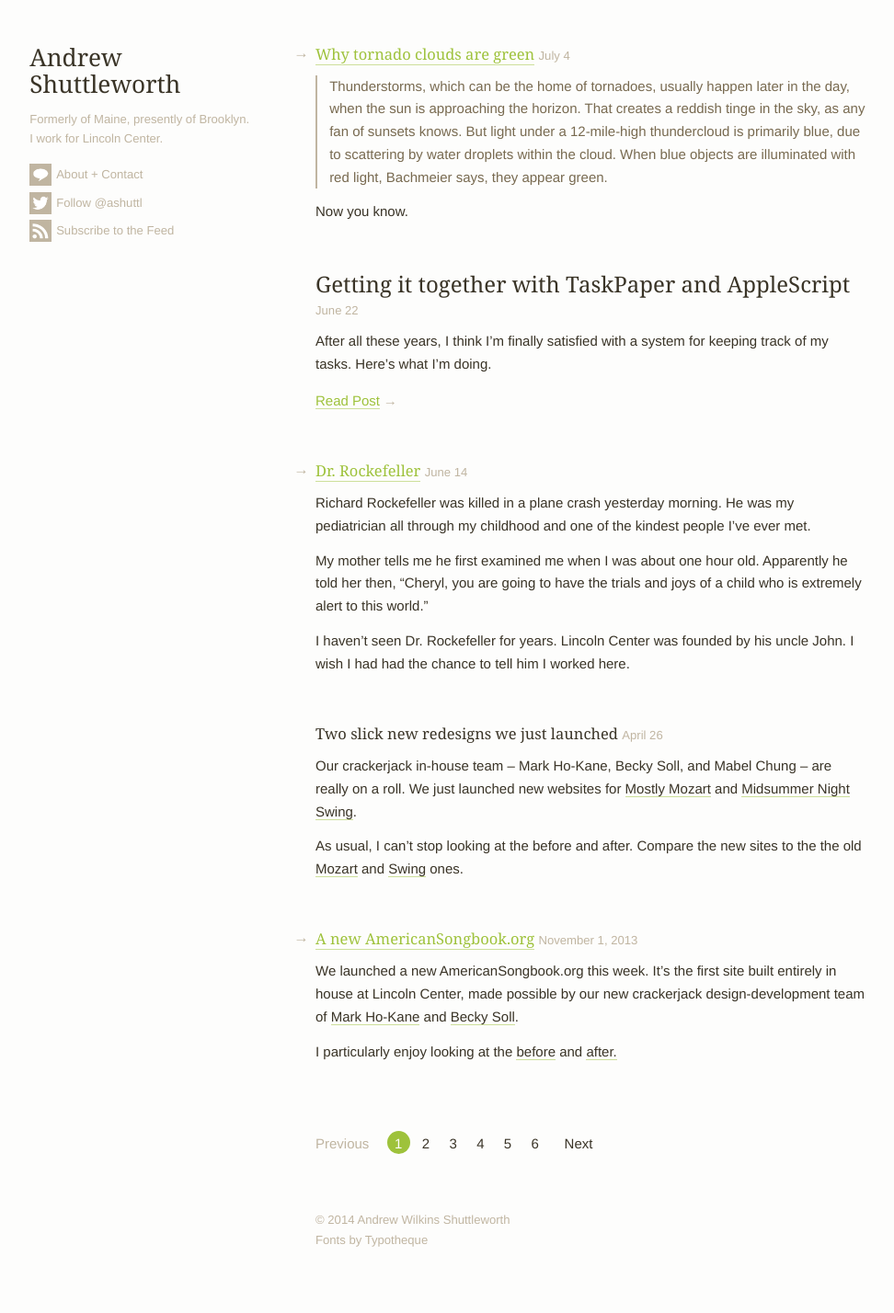
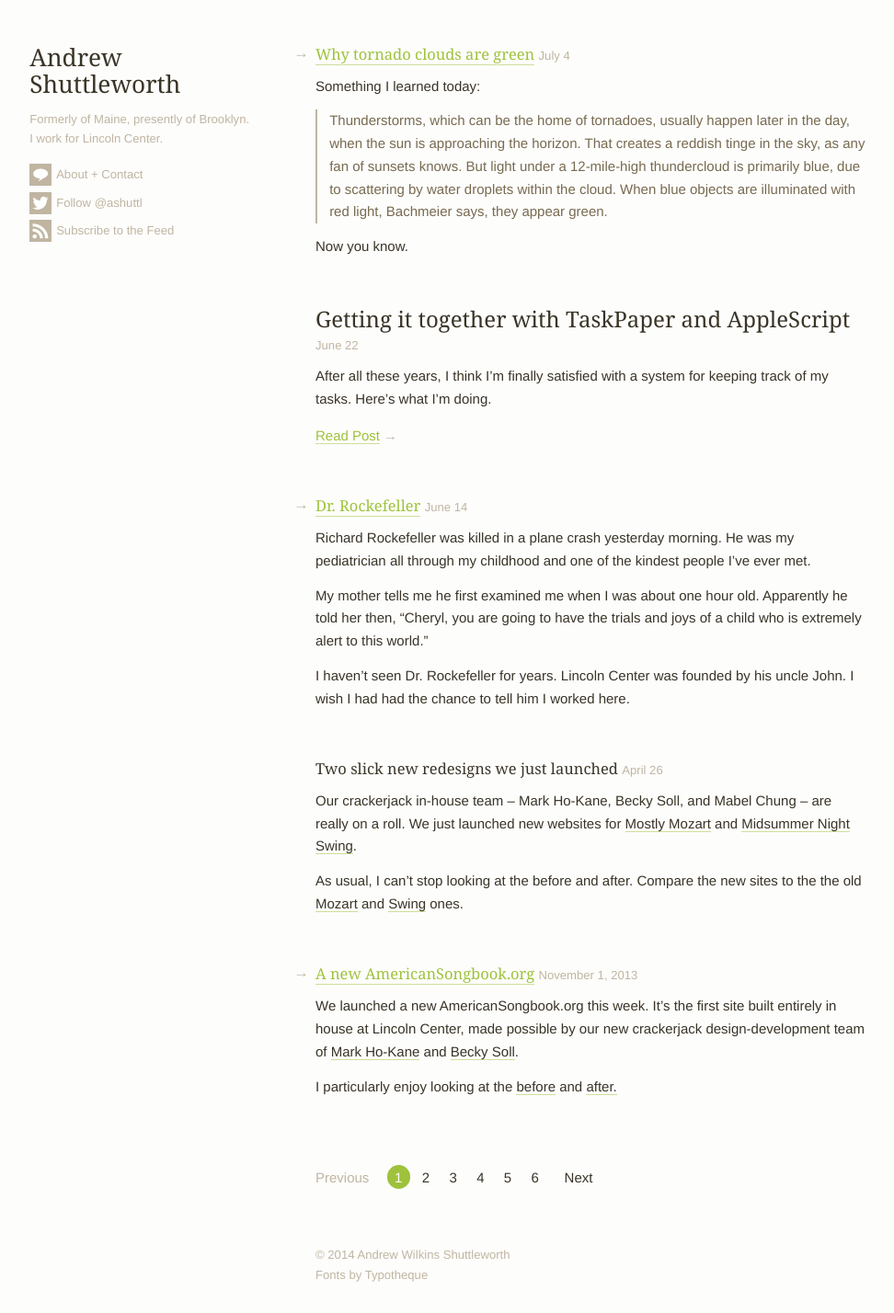
Before and after one commit to ashuttl/ashuttl.github.io, a Jekyll site: the page built from index.html, in a window 1280 px wide, cut to the strip 18-1446 px from the top of the page. Shown: the whole strip at 92% size, without its empty margins (162-1134 px from the left). Built offline with Jekyll 4.4.1, drawn with Linux system fonts in a browser that asks for light colours; some web fonts are replaced; the list of posts is cut into pages by our own code; comment, search, counter and statistics services are not loaded; before the commit the page ends 1408 px from its top, so only the background shows below that.

Commit message:
Updating text of tornado post

```diff
--- a/_posts/2014-07-04-why-tornado-clouds-are-green.md
+++ b/_posts/2014-07-04-why-tornado-clouds-are-green.md
@@ -3,6 +3,8 @@
 type: link
 link: http://www.news.wisc.edu/14039
 ---
+Something I learned today:
+
 > Thunderstorms, which can be the home of tornadoes, usually happen later in the day, when the sun is approaching the horizon. That creates a reddish tinge in the sky, as any fan of sunsets knows. But light under a 12-mile-high thundercloud is primarily blue, due to scattering by water droplets within the cloud. When blue objects are illuminated with red light, Bachmeier says, they appear green.
 
 Now you know.
```
